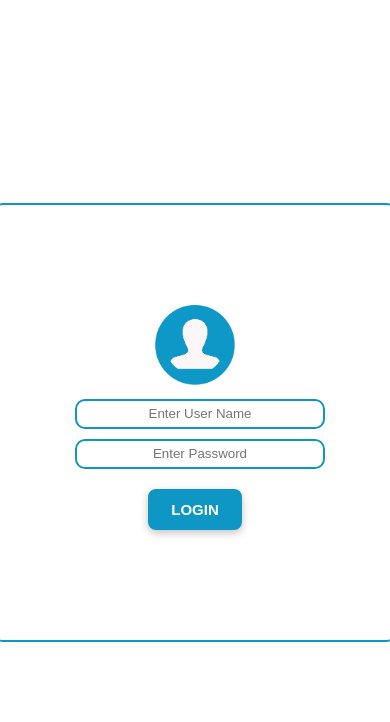
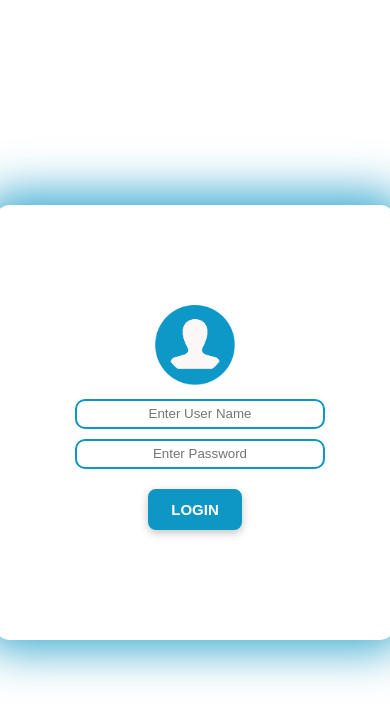
Before and after one commit to Ashish8449/Notes-App, a plain HTML site: page index.html in a window 390 px wide. Drawn offline with Linux system fonts and the light colour scheme.

Commit message:
responsive ui

```diff
--- a/script.js
+++ b/script.js
@@ -147,7 +147,7 @@ loginBtn.addEventListener("click", (e) => {
     }
     tempIndex++;
   });
-  if (check) alert("wrong user name ");
+  if (check) alert("wrong user name & password ");
 });
 
 // logOutBtn.addEventListener("click", () => {
--- a/style.css
+++ b/style.css
@@ -39,6 +39,7 @@ body {
   font-family: var(--primary-font);
   font-size: 100%;
   font-weight: 400;
+  justify-content: center;
 }
 
 /*
@@ -116,6 +117,7 @@ _____________________________________________________*/
   /* margin: 10px 10px; */
   margin-top: 80px;
   margin-left: 20px;
+
   /* border: 2px solid red; */
   height: 400px;
   width: 400px;
@@ -200,10 +202,13 @@ input {
 }
 
 .centerDiv {
-  border: 2px solid hsl(195, 87%, 41%);
+  /* border: 2px solid hsl(195, 87%, 41%); */
   padding: 100px 100px;
   text-align: center;
-  border-radius: 10px;
+  border-radius: 15px;
+  box-shadow: -1px -1px 46px 11px rgba(14, 150, 196, 0.82);
+  -webkit-box-shadow: -1px -1px 46px 11px rgba(14, 150, 196, 0.82);
+  -moz-box-shadow: -1px -1px 46px 11px rgba(14, 150, 196, 0.82);
 }
 
 input {
```
